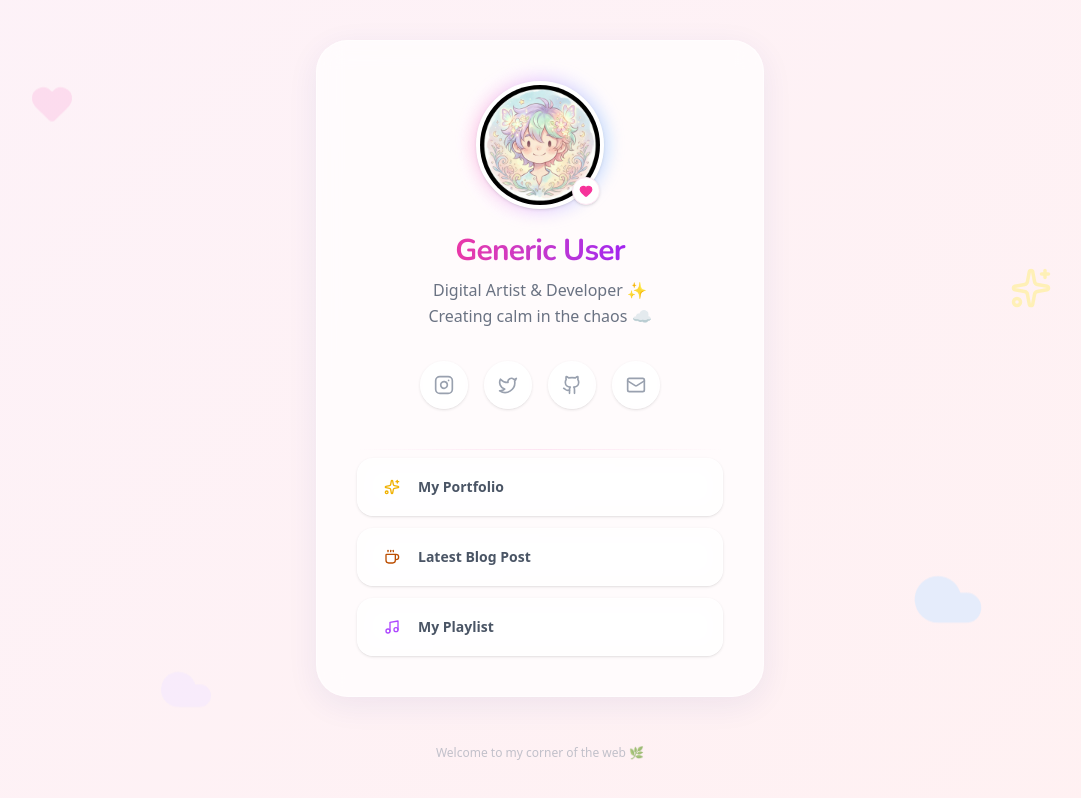
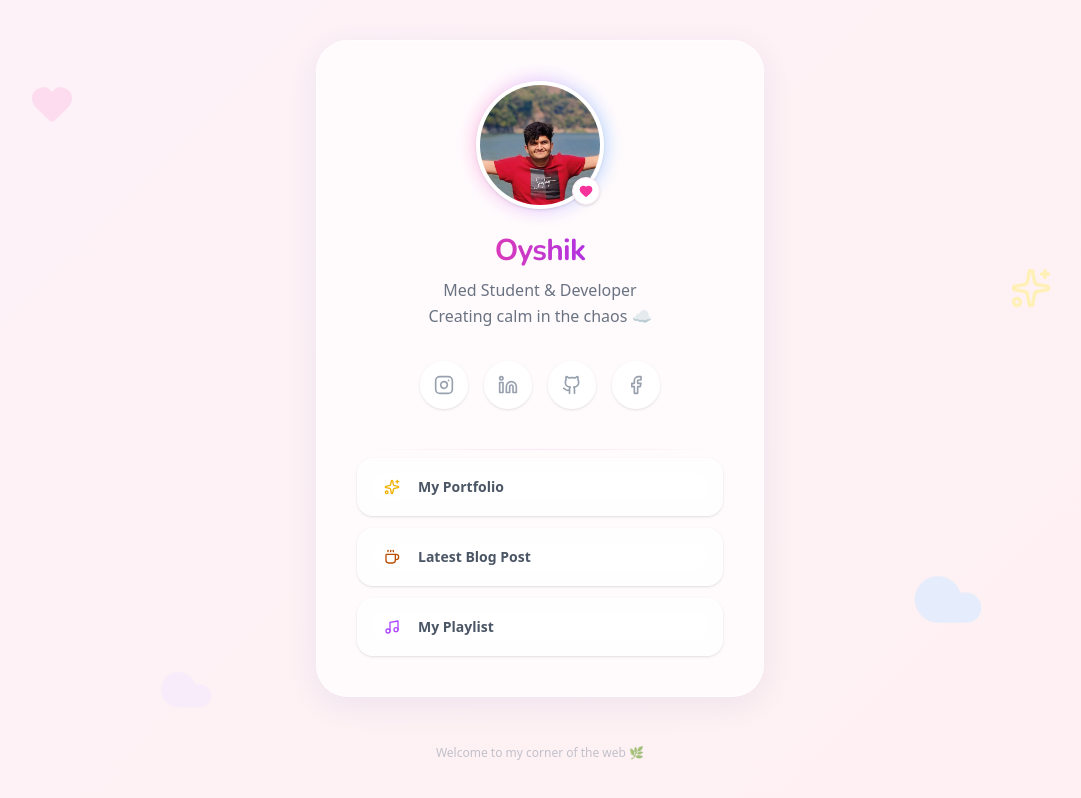
Before and after one commit to moyshik/moyshik.github.io, a Next.js app: page / in a window 1280 px wide. Shown: the whole page, without its empty margins (100-1181 px from the left). Built offline with nearby package versions, Linux system fonts and the light colour scheme.

Commit message:
feat: Update profile details including social links, avatar, name, and description.

```diff
--- a/src/app/page.tsx
+++ b/src/app/page.tsx
@@ -1,13 +1,13 @@
 import Link from "next/link";
 import Image from "next/image";
-import { Twitter, Instagram, Github, Mail, Heart, Sparkles, Cloud, Music, Coffee } from "lucide-react";
+import {Instagram, Github, Heart, Sparkles, Cloud, Music, Coffee, Linkedin, Facebook } from "lucide-react";
 
 export default function Home() {
   const socialLinks = [
-    { name: "Instagram", href: "#", icon: <Instagram size={20} />, color: "hover:bg-pink-100 hover:text-pink-600" },
-    { name: "Twitter", href: "#", icon: <Twitter size={20} />, color: "hover:bg-blue-100 hover:text-blue-500" },
-    { name: "GitHub", href: "#", icon: <Github size={20} />, color: "hover:bg-purple-100 hover:text-purple-600" },
-    { name: "Email", href: "mailto:hello@example.com", icon: <Mail size={20} />, color: "hover:bg-yellow-100 hover:text-yellow-600" },
+    { name: "Instagram", href: "https://www.instagram.com/oii.seek", icon: <Instagram size={20} />, color: "hover:bg-pink-100 hover:text-pink-600" },
+    { name: "Linkedin", href: "https://www.linkedin.com/in/moyshik", icon: <Linkedin size={20} />, color: "hover:bg-blue-100 hover:text-blue-500" },
+    { name: "GitHub", href: "https://github.com/moyshik7", icon: <Github size={20} />, color: "hover:bg-purple-100 hover:text-purple-600" },
+    { name: "Facebook", href: "https://www.facebook.com/oii.seek", icon: <Facebook size={20} />, color: "hover:bg-yellow-100 hover:text-yellow-600" },
   ];
 
   const contentLinks = [
@@ -41,7 +41,7 @@ export default function Home() {
                     <div className="absolute -inset-1 bg-gradient-to-r from-pink-300 via-purple-300 to-blue-300 rounded-full blur opacity-60 group-hover:opacity-100 transition duration-500 animate-pulse"></div>
                     <div className="relative w-32 h-32 rounded-full overflow-hidden border-4 border-white shadow-sm transition-transform duration-500 group-hover:scale-105 bg-white flex items-center justify-center">
                          <Image
-                            src="/avatar.png"
+                            src="/profile.jpg"
                             alt="Profile Avatar"
                             width={128}
                             height={128}
@@ -56,10 +56,10 @@ export default function Home() {
                 {/* Text Content */}
                 <div className="space-y-2">
                     <h1 className="text-3xl font-bold bg-clip-text text-transparent bg-gradient-to-r from-pink-500 to-purple-600 font-sans tracking-tight">
-                        Generic User
+                        Oyshik
                     </h1>
                     <p className="text-gray-500 font-medium text-sm md:text-base max-w-[280px] mx-auto leading-relaxed">
-                        Digital Artist &amp; Developer ✨
+                        Med Student &amp; Developer
                         <br/>
                         Creating calm in the chaos ☁️
                     </p>
```
